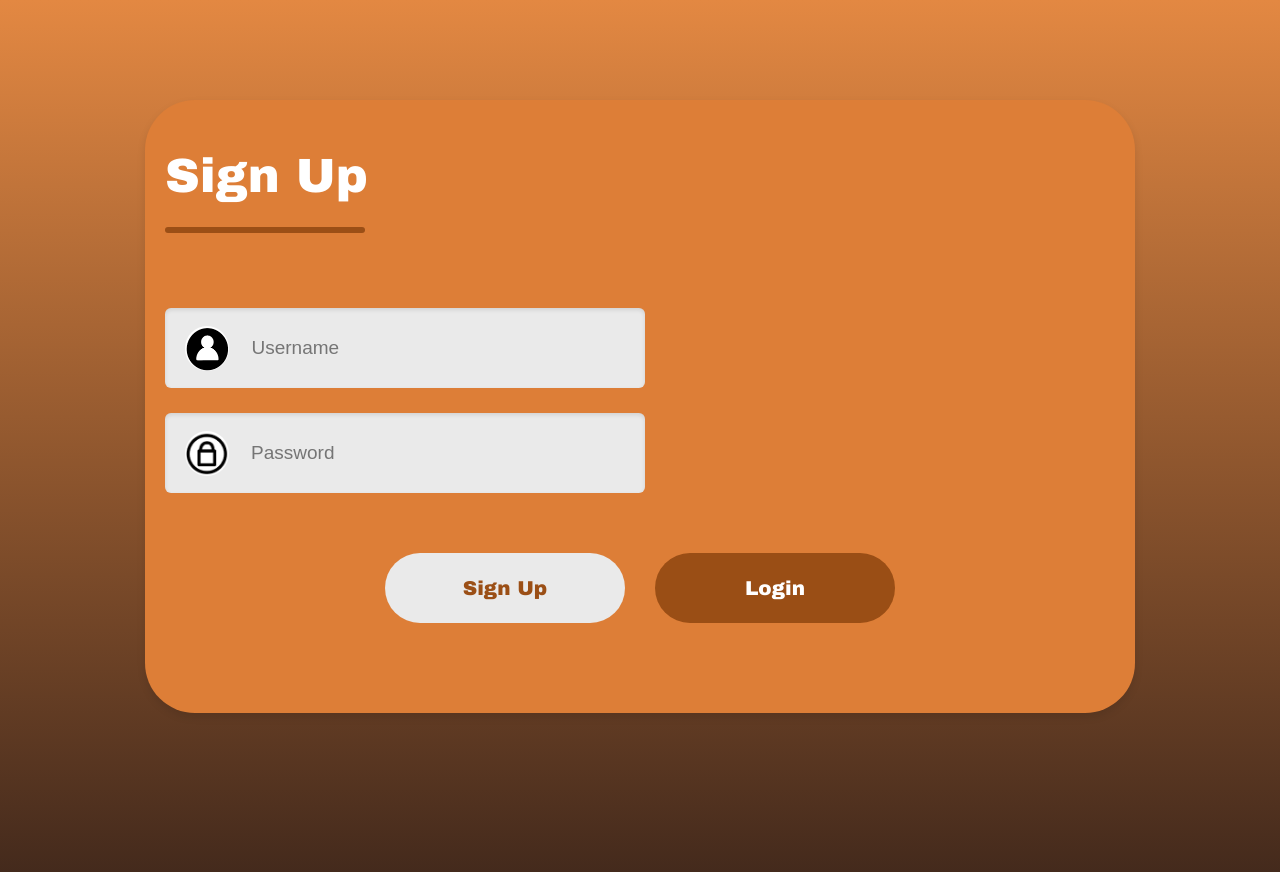
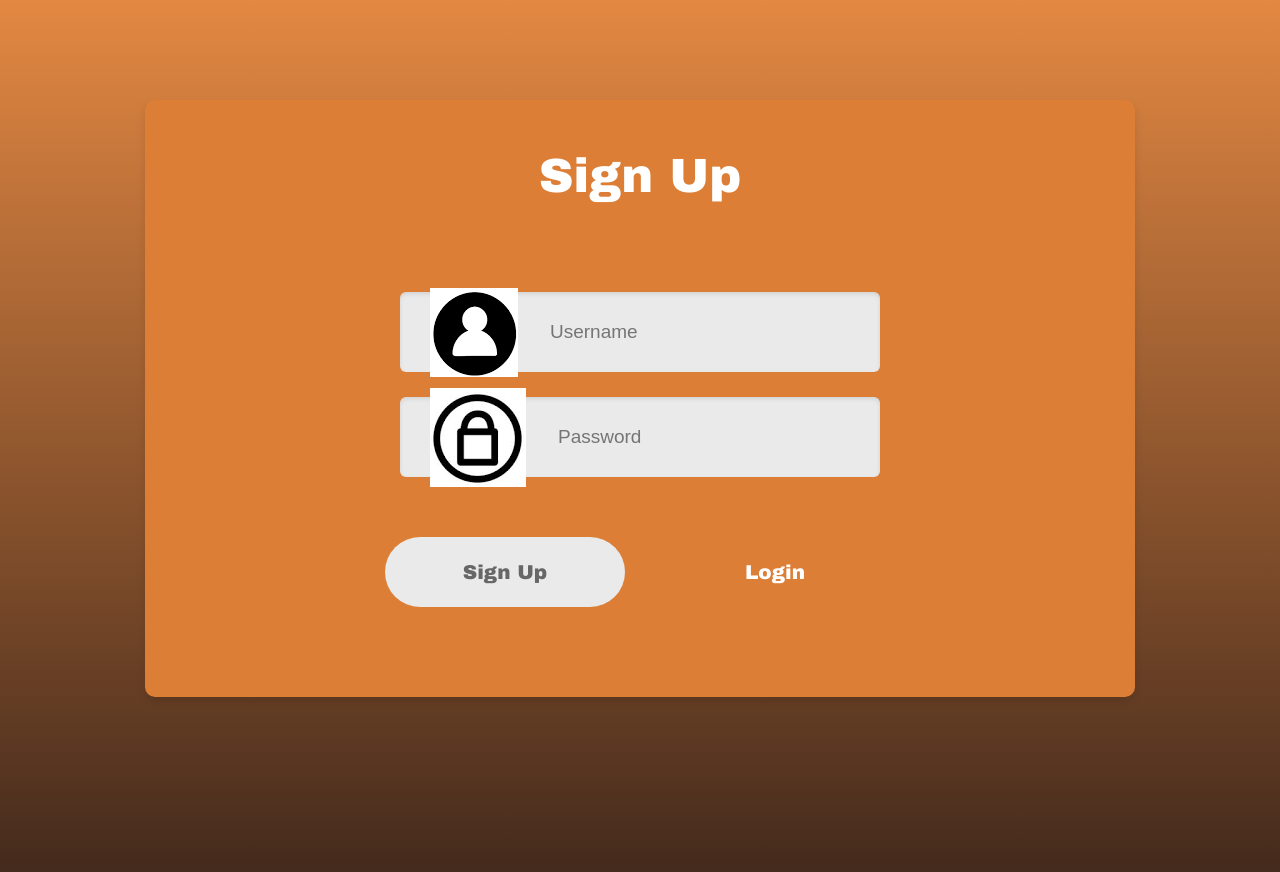
Before and after one commit to SquintyBoi/DubHacks, a React (Create React App) app: page / in a window 1280 px wide. Shown: the top 872 px of the page. Built offline with nearby package versions, Linux system fonts and the light colour scheme.

Commit message:
Update LoginSignup.css

```diff
--- a/src/Components/LoginSignup/LoginSignup.css
+++ b/src/Components/LoginSignup/LoginSignup.css
@@ -4,36 +4,33 @@
     margin: auto;
     margin-top: 100px;
     width: 600px;
-    background: #ffffff; /* White background for container */
+    background: #FFFFFF; /* White background for container */
     padding: 20px; /* Added padding for a cleaner look */
     box-shadow: 0 4px 8px rgba(0, 0, 0, 0.1); /* Subtle shadow for depth */
-    border-radius: 50px; /* Rounded corners for smoother appearance */
-    align-items: flex-start; /* Align items to the left */
+    border-radius: 10px; /* Rounded corners for smoother appearance */
 }
 
 .header {
     display: flex;
     flex-direction: column;
-    align-items: flex-start; /* Align header content to the left */
-    gap: 25px;
+    align-items: center;
+    gap: 9px;
     width: 100%;
     margin-top: 30px;
 }
 
 .text {
-    color: #ffffff; /* White text color */
+    color: #FFFFFF; /* White text color */
     font-size: 48px;
     font-weight: 700;
-    text-align: left; /* Align the header text to the left */
-    width: 100%; /* Ensure it takes the full width */
+    text-align: center; /* Center the header text */
 }
 
 .underline {
-    width: 200px;
+    width: 61px;
     height: 6px;
-    background: #9B4F16; /* Match the color of the buttons */
+    background: #DD7E37; /* Match the color of the buttons */
     border-radius: 9px;
-    margin-left: 0; /* Align underline to the left */
 }
 
 .inputs {
@@ -41,13 +38,12 @@
     display: flex;
     flex-direction: column;
     gap: 25px;
-    width: 100%; /* Ensure inputs take full width */
 }
 
 .input {
     display: flex;
     align-items: center;
-    margin: 0; /* Remove auto margin to lean to the left */
+    margin: auto;
     width: 480px;
     height: 80px;
     background: #EAEAEA; /* Light gray background */
@@ -56,10 +52,7 @@
 }
 
 .input img {
-    margin: 0 20px;
-    border-radius: 80%;
-    width: 45px; /* Reduced width to make the icon smaller */
-    height: 45px; /* Reduced height to make the icon smaller */
+    margin: 0 30px;
 }
 
 .input input {
@@ -68,28 +61,27 @@
     background: transparent;
     border: none;
     outline: none;
-    color: #000000; /* Black text color */
+    color: #FFFFFF; /* White text color */
     font-size: 19px;
 }
 
 .forgot-password {
-    padding-left: 0; /* Align text to the left */
+    padding-left: 62px;
     margin-top: 27px;
     color: #FFFFFF; /* White text color */
     font-size: 18px;
-    align-self: flex-start; /* Align forgot password text to the left */
 }
 
 .forgot-password span {
-    color: #9a4e15; /* Match button color for consistency */
+    color: #DD7E37; /* Match button color for consistency */
     cursor: pointer;
 }
 
 .submit-container {
     display: flex;
-    justify-content: flex-start; /* Align submit buttons to the left */
+    justify-content: center; /* Center submit buttons */
     gap: 30px;
-    margin: 60px 0; /* Remove auto margins for better alignment */
+    margin: 60px auto;
 }
 
 .submit {
@@ -99,8 +91,8 @@
     width: 240px; /* Slightly larger width */
     height: 70px; /* Slightly larger height */
     color: #FFFFFF; /* White text color */
-    background: #9a4e15; /* Updated button color */
-    border-radius: 100px;
+    background: #DD7E37; /* Updated button color */
+    border-radius: 50px;
     font-size: 20px; /* Increased font size for emphasis */
     font-weight: 700;
     cursor: pointer;
@@ -108,12 +100,12 @@
 }
 
 .submit:hover {
-    background: #e97c29; /* Darker shade on hover for effect */
+    background: #C26E32; /* Darker shade on hover for effect */
 }
 
 .gray {
     background: #EAEAEA; /* Light gray background */
-    color: #9B4F16; /* Text color for gray button */
+    color: #676767; /* Text color for gray button */
 }
 
 .submit-button {
@@ -125,23 +117,3 @@
     width: 200px; /* Increased width */
     height: 50px; /* Increased height */
 }
-.container man {
-    width: 50px; /* Adjust this value to make the image smaller */
-    height: auto; /* Maintain aspect ratio */
-    display: block; /* Ensures the image can be centered or positioned correctly */
-    margin-left: auto; /* Pushes the image to the right */
-    margin-right: 0; /* Removes any right margin */
-    margin-top: 20px; /* Optional: adds space above the image */
-}
-.container {
-    position: relative; /* Set relative positioning for the container */
-}
-
-.man-image {
-    width: 500px; /* Set a desired width */
-    height: 500px; /* Set a specific height */
-    position: absolute; /* Positioning */
-    top: 200px; /* Adjust as needed */
-    right: 200px; /* Adjust as needed */
-    z-index: 1; /* Ensure it’s above other content */
-}
```
